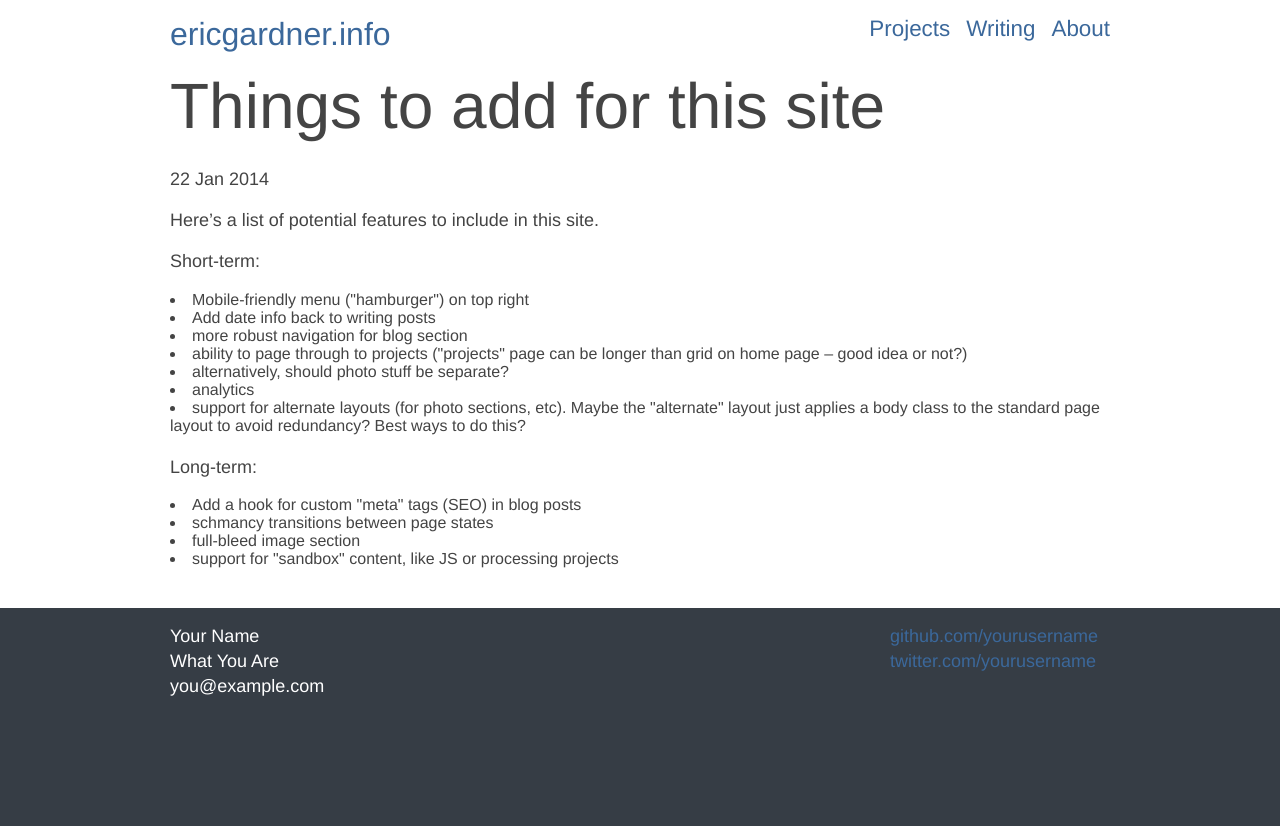
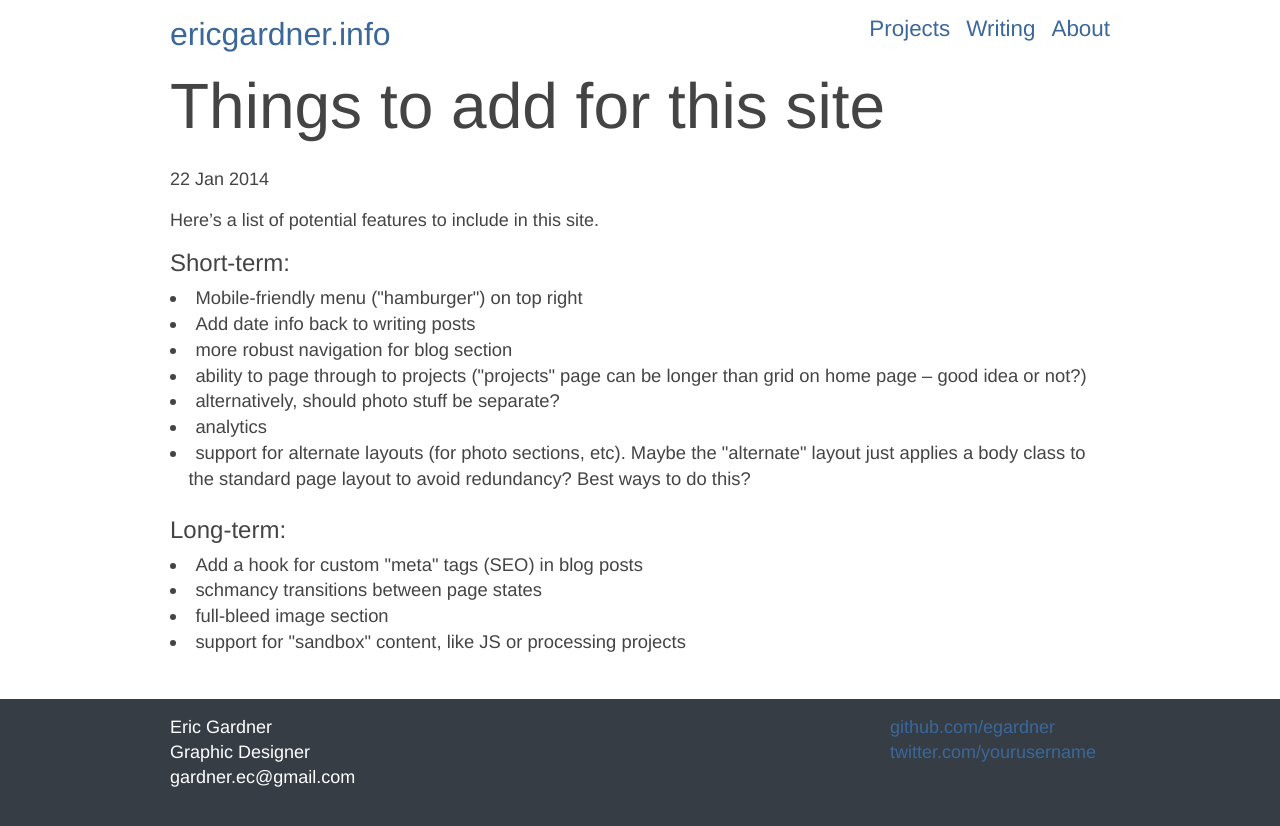
Before and after one commit to egardner/ericgardner.info-old, a Jekyll site: the page built from _posts/writing/2014-01-22-game-plan.markdown, in a window 1280 px wide. Shown: the top 826 px of the page. Built offline with Jekyll 4.4.1, drawn with Linux system fonts in a browser that asks for light colours; Markdown is read by kramdown in place of the engine named in the settings.

Commit message:
Minor adjustments

```diff
--- a/_layouts/default.html
+++ b/_layouts/default.html
@@ -31,12 +31,11 @@
 		        		<div class="one-third column alpha">
 		        			<h2 id="title"><a href="/">{{ site.name }}</a></h2>
 		        		</div>
- 				     <nav class="two-thirds column omega">
+						<nav class="two-thirds column omega">
 		        			<ul>
 		        				<li><a href="#">About<a></li>
 		        				<li><a href="/writing/">Writing</a></li>
 								<li><a href="#">Projects</a></li>
-
 		        			</ul>
 		        		</nav>
 
@@ -52,14 +51,14 @@
 				<div class="footer sixteen columns row">
 		        	<div class="contact eight columns alpha">
 		            	<p>
-		                	Your Name<br />
-							What You Are<br />
-							you@example.com
+		                	Eric Gardner<br />
+							Graphic Designer<br />
+							gardner.ec@gmail.com
 						</p>
 		            </div>
 		            <div class="contact four columns offset-by-four omega">
 		            	<p>
-		                	<a href="https://github.com/yourusername">github.com/yourusername</a><br />
+		                	<a href="https://github.com/egardner">github.com/egardner</a><br />
 							<a href="https://twitter.com/yourusername">twitter.com/yourusername</a><br />
 						</p>
 		            </div>
--- a/_posts/writing/2014-01-22-game-plan.markdown
+++ b/_posts/writing/2014-01-22-game-plan.markdown
@@ -6,7 +6,7 @@ categories: writing
 
 Here's a list of potential features to include in this site.
 
-Short-term:
+###Short-term:
 
 - Mobile-friendly menu (&quot;hamburger&quot;) on top right
 - Add date info back to writing posts
@@ -16,7 +16,7 @@ Short-term:
 - analytics
 - support for alternate layouts (for photo sections, etc). Maybe the &quot;alternate&quot; layout just applies a body class to the standard page layout to avoid redundancy? Best ways to do this?
 
-Long-term:
+###Long-term:
 
 - Add a hook for custom &quot;meta&quot; tags (SEO) in blog posts
 - schmancy transitions between page states
--- a/css/layout.css
+++ b/css/layout.css
@@ -19,6 +19,7 @@
 
 /* Typography
 ================================================== */
+
 body {
   font: normal 100% "proxima-nova", "helvetica", "arial", sans-serif;
   background-color: #363d45;
@@ -50,7 +51,7 @@ h1 {
 
 h1 {font-size: 4rem;}
 h2 {font-size: 2rem;}
-h3 {font-size: 1.5rem;}
+h3 {font-size: 1.5rem; font-weight: 300;}
 h4 {font-size: 1.25rem;}
 h5 {font-size: 1rem;}
 h6 {font-size: .75rem;}
@@ -58,10 +59,13 @@ h6 {font-size: .75rem;}
 
 /* #Lists
 ================================================== */
-ul, ol { margin-bottom: 20px; }
+
+ul, ol { margin-bottom: 1.5rem; }
 ul { list-style: disc inside; }
 ol { list-style: decimal inside; }
 
+#middle ul {text-indent: -1em; padding-left: 1em; font-size: 1.15em; line-height: 1.4; }
+ul#postlist {font-size: 1.5rem; font-weight: 300;}
 
 /*----------- Page Layout: General -----------*/
 
```
